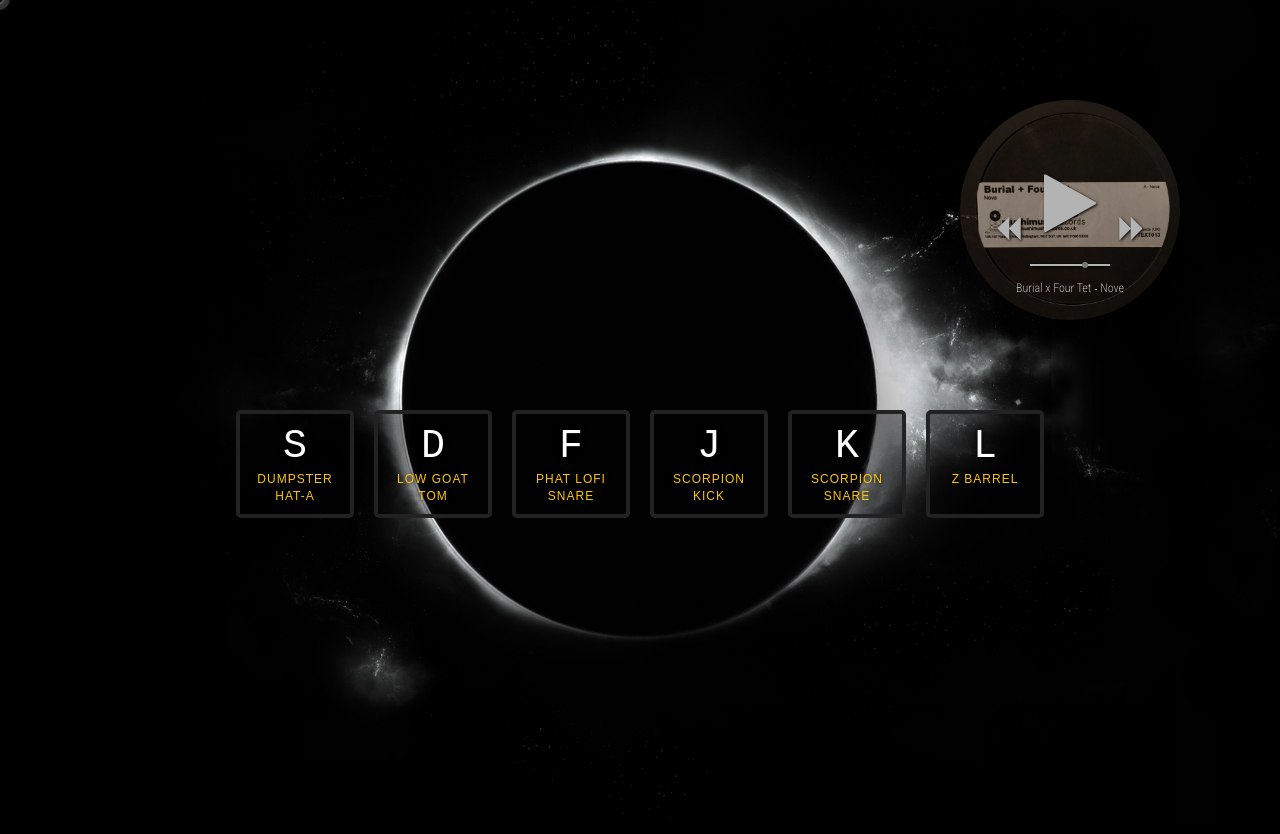
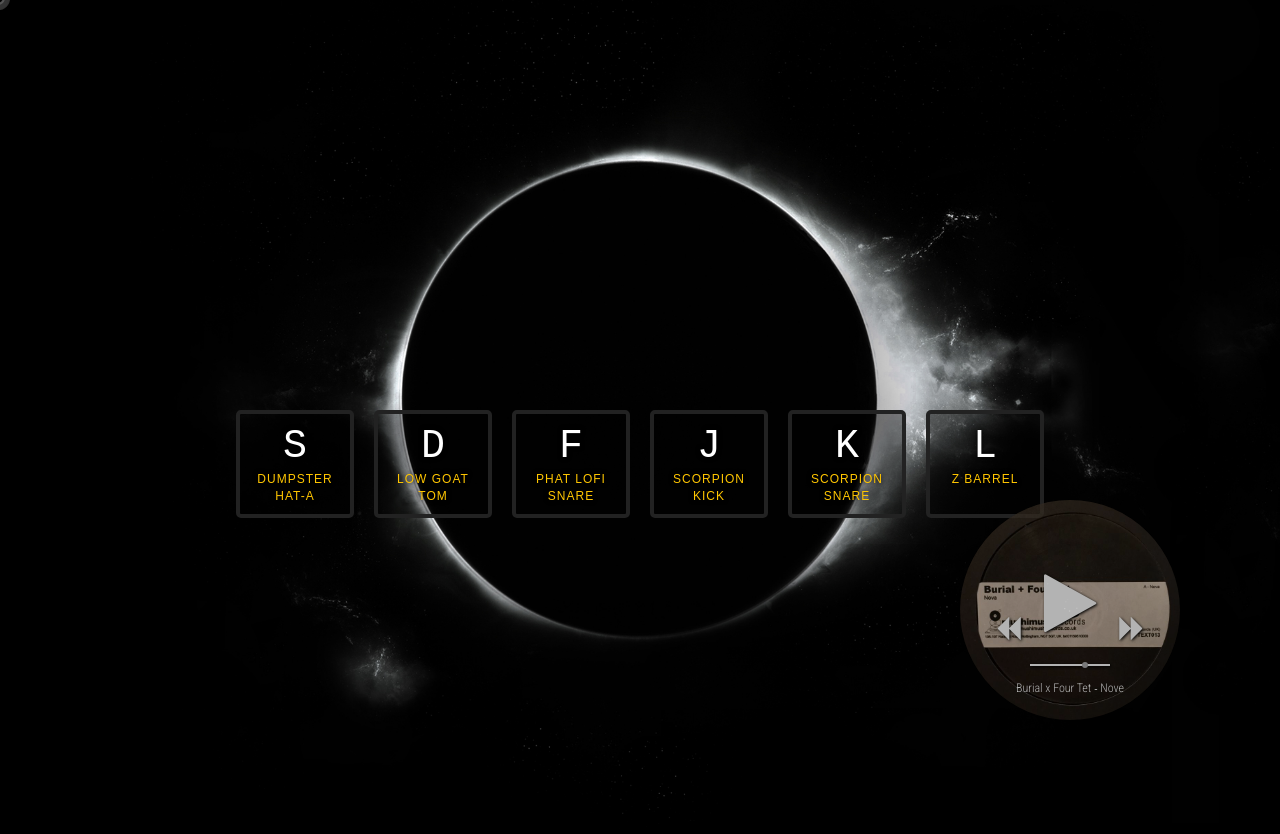
Before and after one commit to daslef/js-30, a plain HTML site: page 01_drumkit/src/index.html in a window 1280 px wide. Both pictures are taken after a click on the element 1270 px from the left and 10 px from the top of the page. Shown: the top 834 px of the page. Drawn offline with Linux system fonts and the light colour scheme.

Commit message:
player active to top add +500

```diff
--- a/01_drumkit/src/player.css
+++ b/01_drumkit/src/player.css
@@ -9,7 +9,7 @@
 .player_active {
     position: fixed;
     right: 100px;
-    top: 100px;
+    top: 500px;
     transition: right 1.5s ease, top 1.5s ease;
 }
 
```
